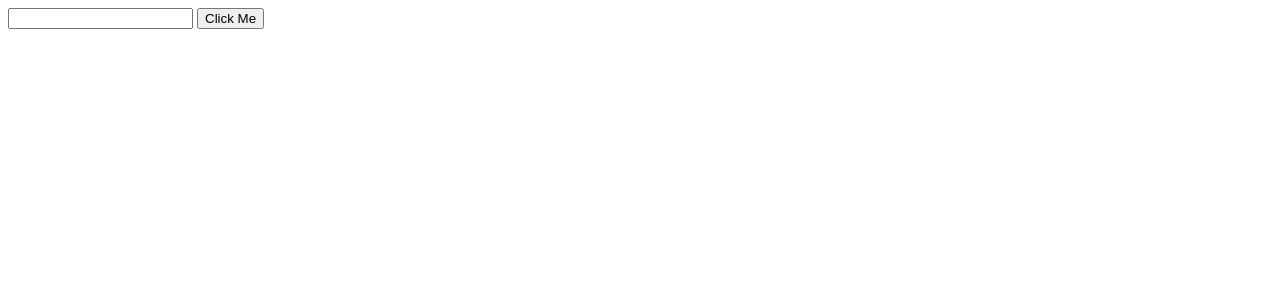
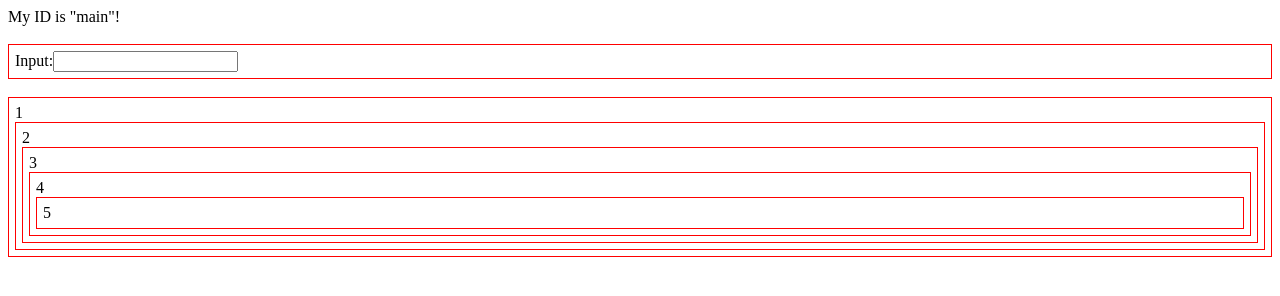
Before and after one commit to learn-co-curriculum/phase-0-javascript-events-event-listening-lab, a website: page index.html in a window 1280 px wide. Drawn offline with Linux system fonts and the light colour scheme.

Commit message:
Updates index.html

```diff
--- a/index.html
+++ b/index.html
@@ -4,16 +4,37 @@
   <meta charset="UTF-8">
   <meta name="viewport" content="width=device-width, initial-scale=1.0">
   <meta http-equiv="X-UA-Compatible" content="ie=edge">
-  <title>JavaScript Lab</title>
+  <title>Listening to Nodes</title>
+  <style>
+   div {
+     border: 1px solid red;
+     padding: 6px;
+     min-height: 12px;
+   }
+  </style>
 </head>
 <body>
-  <div id="main">
+  <main id="main">My ID is "main"!</main>
+  <br />
+  <div>
+    <label>Input:</label><input />
+  </div>
+  <br />
+  <div>
+    1
     <div>
+      2
       <div>
-          <input type="text" id="input"/>
-          <input type="submit" value="Click Me"/>
+        3
+        <div>
+          4
+          <div>
+            5
+          </div>
+        </div>
       </div>
     </div>
   </div>
+  <script type="text/javascript" src="index.js"></script>
 </body>
 </html>
```
